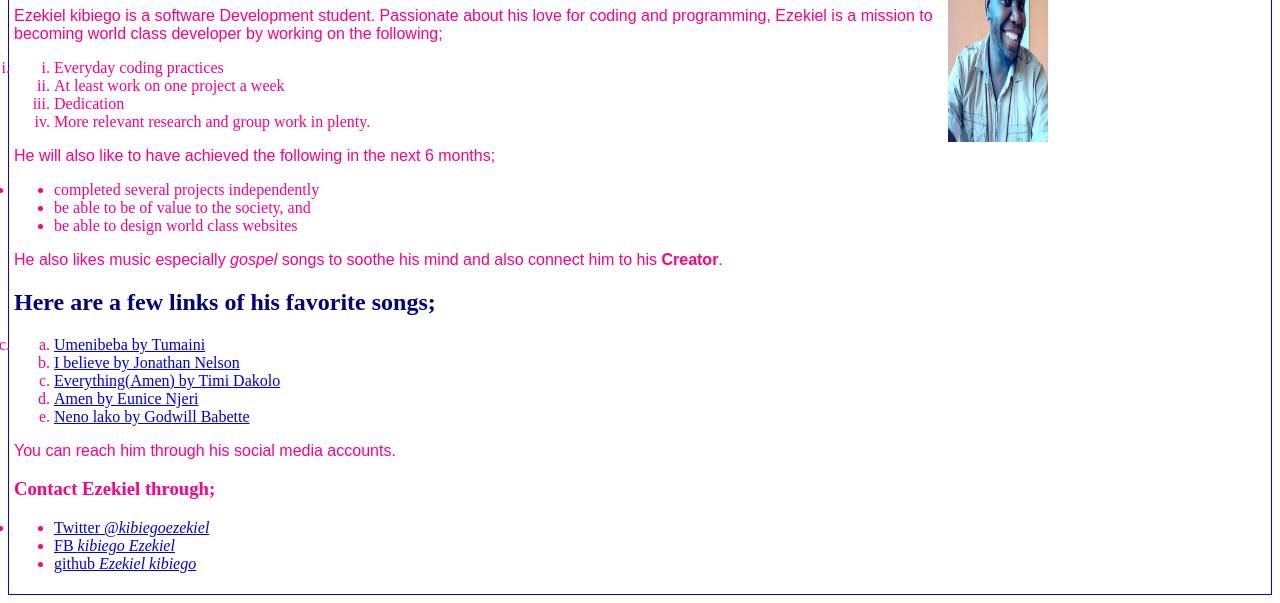
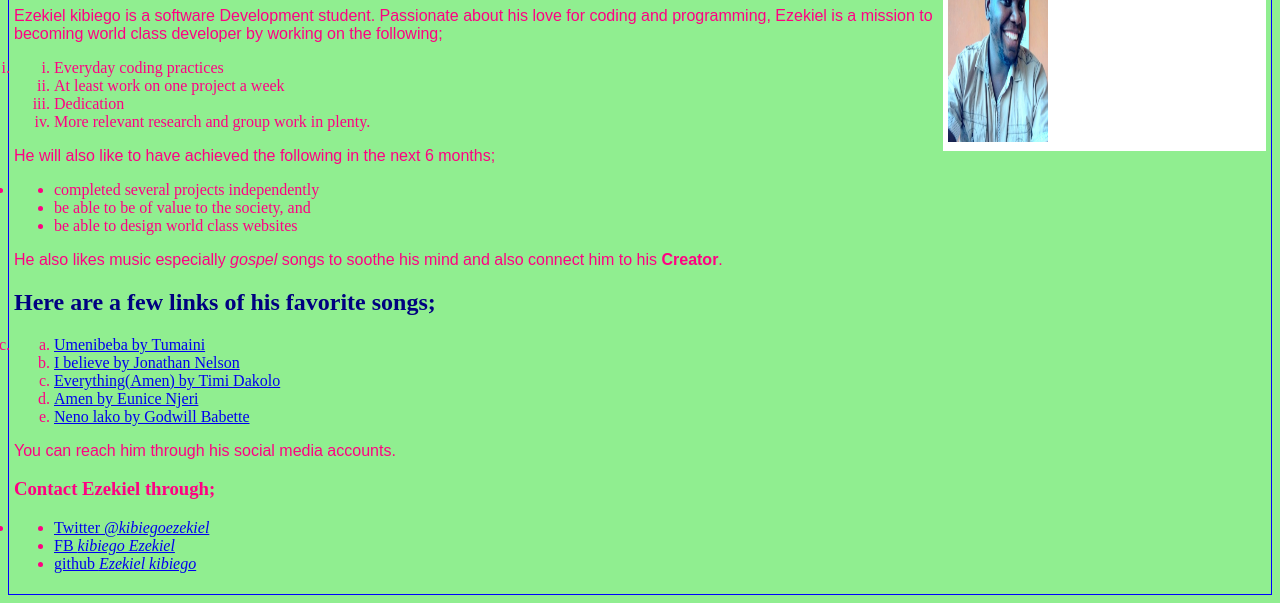
Before and after one commit to ezekielkibiego/TestPJ, a plain HTML site: page index.html in a window 1280 px wide. Shown: the part 291-894 px from the top of the page. Drawn offline with Linux system fonts and the light colour scheme.

Commit message:
change background-color

```diff
--- a/index.css
+++ b/index.css
@@ -24,9 +24,9 @@ body{
     text-align: left;
     padding: 5px;
     border: 1px solid blue;
-    background-color: white;
+    background-color: lightgreen;
 }
-img {
+img{
     width: 200x;
     height: 200px;
     position: center;
```
